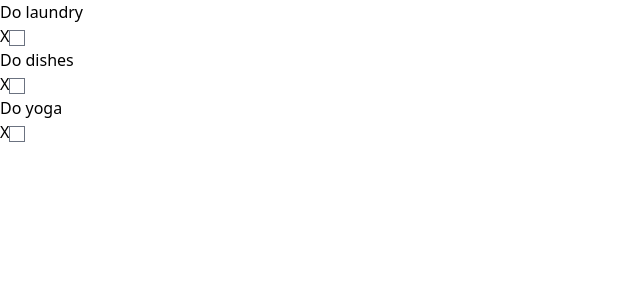
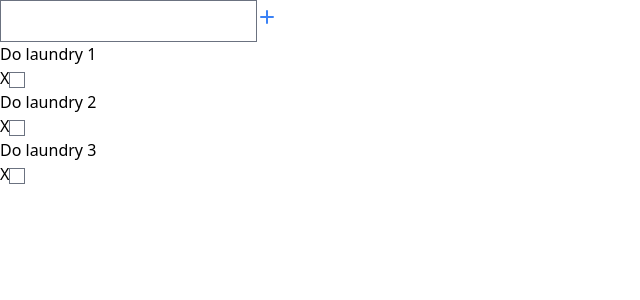
Before and after one commit to codesfromshad/react-ts-to-do-app, a React (Create React App) app: page / in a window 1280 px wide. Shown: the top 300 px of the page, without its empty margins (0-640 px from the left). Built offline with nearby package versions, Linux system fonts and the light colour scheme.

Commit message:
Add components to make a functional to-do app

```diff
--- a/package.json
+++ b/package.json
@@ -18,6 +18,7 @@
     "react-dom": "^17.0.2",
     "react-scripts": "5.0.0",
     "typescript": "^4.5.4",
+    "uuid": "^8.3.2",
     "web-vitals": "^2.1.2"
   },
   "scripts": {
@@ -45,6 +46,7 @@
     ]
   },
   "devDependencies": {
+    "@types/uuid": "^8.3.3",
     "autoprefixer": "^10.4.0",
     "craco-alias": "^3.0.1",
     "postcss": "^8.4.5",
--- a/src/App.tsx
+++ b/src/App.tsx
@@ -1,15 +1,11 @@
-import React from 'react';
-import { Row } from '@components/Row';
-import { data } from './data';
+import { Todos } from "@components/Todos";
 
 function App() {
   return (
-    <section>
-      {data.map((element) => (
-        <Row key={element.id} todo={element} />
-      ))}
-    </section>
-  )
+    <div>
+      <Todos />
+    </div>
+  );
 }
 
 export default App;
--- /dev/null
+++ b/src/components/AddTodo/index.tsx
@@ -0,0 +1,31 @@
+import { PlusIcon } from '@heroicons/react/solid';
+import { ChangeEvent, FormEvent } from 'react';
+
+export type Props = {
+  task: string;
+  handleSubmitTodo: (e: FormEvent) => void;
+  handleChange: (e: ChangeEvent) => void;
+}
+
+export const AddTodo = ({
+  task,
+  handleSubmitTodo,
+  handleChange
+}: Props) => (
+  <form
+    onSubmit={handleSubmitTodo}
+  >
+    <input
+      type="text"
+      name="task"
+      value={task}
+      onChange={handleChange}
+    />
+    <button
+      type="submit"
+      aria-label="Add task"
+    >
+     <PlusIcon className="h-5 w-5 text-blue-500"/>
+    </button>
+  </form>
+);
--- a/src/components/Row/index.tsx
+++ b/src/components/Row/index.tsx
@@ -1,23 +1,28 @@
-type Todo = {
-  id: string,
-  task: string,
-  isCompleted: boolean
+export type Props = {
+  todo: Todo;
+  handleDeleteTodo: (id: string) => void;
+  handleCheckTodo: (id: string) => void;
 }
 
-type TodoProps = {
-  todo: Todo
-}
-
-export const Row = ({ todo: { task, isCompleted } }: TodoProps) => {
-  return (
+export const Row = ({
+  todo: { id, task, isCompleted },
+  handleDeleteTodo,
+  handleCheckTodo,
+}: Props) => (
   <div>
     <p>{task}</p>
     <div>
-        <button aria-label="Delete a todo" onClick={() => null}>
+      <button
+        aria-label="Delete a task"
+        onClick={() => handleDeleteTodo(id)}
+      >
         X
       </button>
-        <input type="checkbox" checked={isCompleted} onChange={() => null} />
+      <input
+        type="checkbox"
+        checked={isCompleted}
+        onChange={() => handleCheckTodo(id)}
+      />
     </div>
   </div>
 );
-}
--- /dev/null
+++ b/src/components/Todos/index.tsx
@@ -0,0 +1,69 @@
+import { data } from '../../data';
+import { useState, ChangeEvent, FormEvent } from 'react';
+import { Row } from "@components/Row";
+import { AddTodo } from "@components/AddTodo";
+import { v4 as uuidv4 } from 'uuid';
+
+export const Todos = () => {
+  const [todos, setTodos] = useState<Todo[]>(data);
+  const [task, setTask] = useState("");
+
+  const handleAddTodo = (todo: Todo) => {
+    const updatedTodos = [...todos, todo];
+    setTodos(updatedTodos);
+    setTask("");
+  }
+
+  const handleChange = (e: ChangeEvent) => {
+    const { value } = e.target as HTMLInputElement;
+    setTask(value);
+  }
+
+  const handleSubmitTodo = (e: FormEvent) => {
+    e.preventDefault();
+
+    const todo = {
+      id: uuidv4(),
+      task: task,
+      isCompleted: false
+    }
+
+    task && handleAddTodo(todo);
+  }
+
+  const handleDeleteTodo = (id: string) => {
+    const updatedTodos = todos.filter((todo) => todo.id !== id);
+    setTodos(updatedTodos);
+  }
+
+  const handleCheckTodo = (id: string) => {
+    const updatedTodos = todos.map((todo) => {
+      if (todo.id === id) {
+        return {
+          ...todo,
+          isCompleted: !todo.isCompleted
+        }
+      }
+      return todo;
+    });
+    setTodos(updatedTodos);
+  }
+
+  return (
+    <section>
+      <AddTodo
+        task={task}
+        handleSubmitTodo={handleSubmitTodo}
+        handleChange={handleChange}
+      />
+      {todos.map((todo) => (
+        <Row
+          key={todo.id}
+          todo={todo}
+          handleDeleteTodo={handleDeleteTodo}
+          handleCheckTodo={handleCheckTodo}
+        />
+      ))}
+    </section>
+  );
+}
--- a/src/data.ts
+++ b/src/data.ts
@@ -1,17 +1,20 @@
 export const data = [
   {
     id: "0",
-    task: "Do laundry",
+    title: "Task 1",
+    task: "Do laundry 1",
     isCompleted: false,
   },
   {
     id: "1",
-    task: "Do dishes",
+    title: "Task 2",
+    task: "Do laundry 2",
     isCompleted: false,
   },
   {
     id: "2",
-    task: "Do yoga",
+    title: "Task 2",
+    task: "Do laundry 3",
     isCompleted: false,
   },
 ]
--- /dev/null
+++ b/src/types.d.ts
@@ -0,0 +1,5 @@
+type Todo = {
+  id: string;
+  task: string;
+  isCompleted: boolean;
+}
```
Also changed, not shown: src/assets/svg/plus.svg (added), 1 other file (tests, documents, lock files or other folders). Lines whose indentation alone changed are shown as unchanged.
